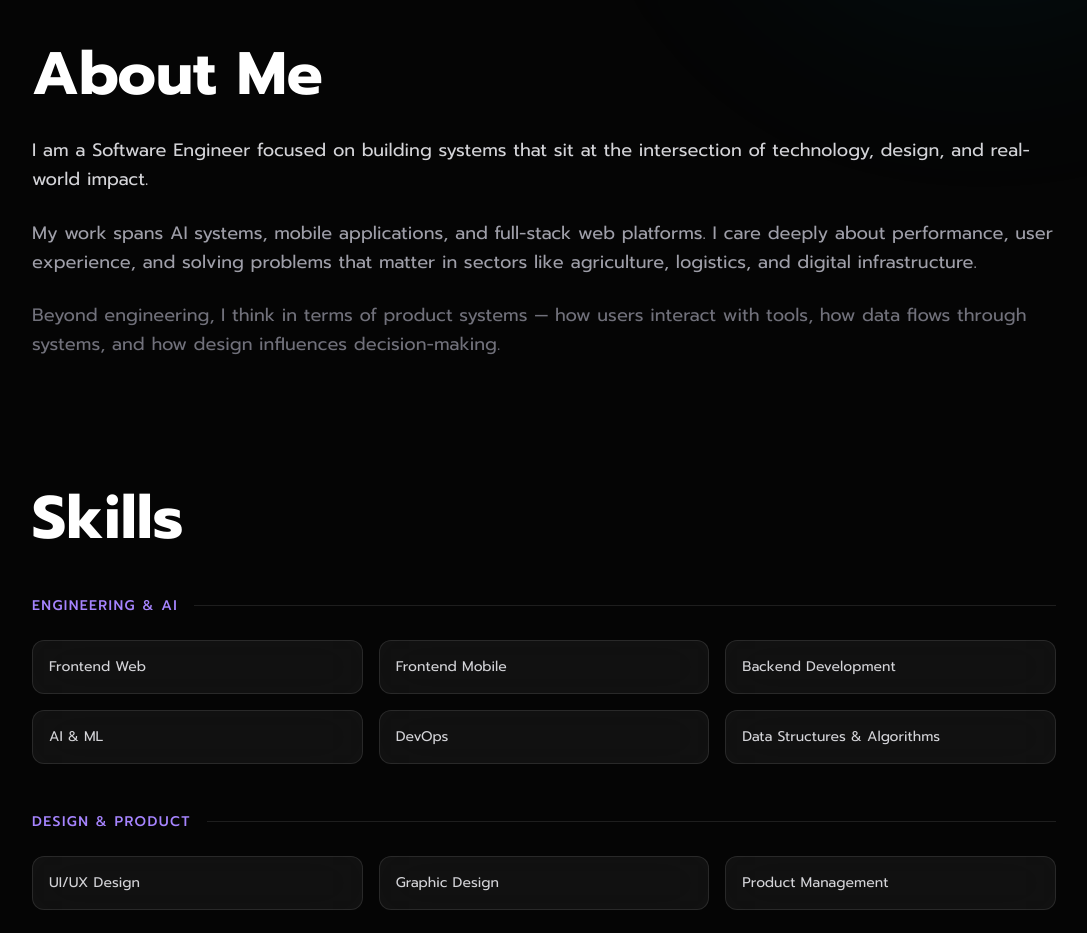
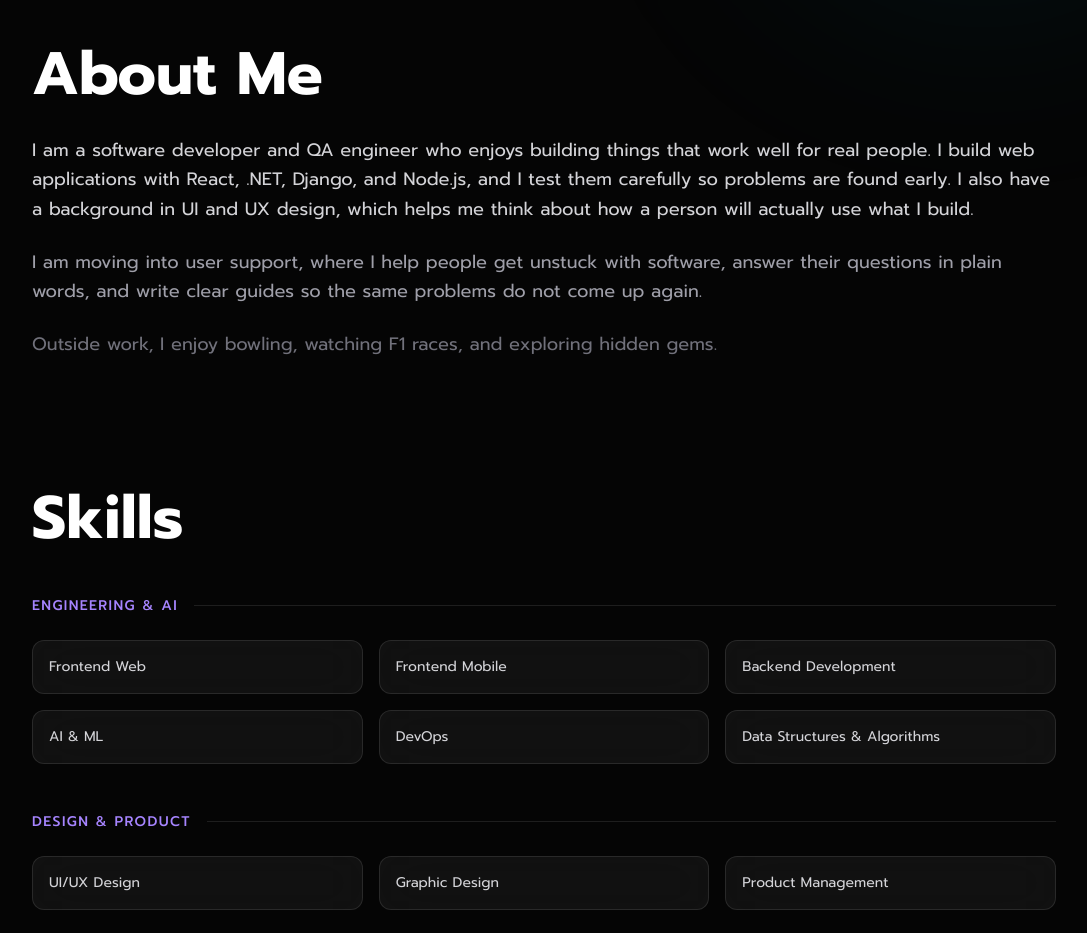
Before and after one commit to immaculatechepkirui/immaculatechepkirui_portfolio, a Next.js app: page / in a window 1280 px wide. Shown: the part 820-1753 px from the top of the page, without its empty margins (96-1183 px from the left). Built offline with nearby package versions, Linux system fonts and the light colour scheme.

Commit message:
Rewrite the About copy
Replace the abstract description with a direct, first-person account:
development and QA work, the stack used, the UI/UX background, the move
into user support, and personal interests.

```diff
--- a/app/components/sections/About.tsx
+++ b/app/components/sections/About.tsx
@@ -15,25 +15,27 @@ export default function About() {
 
         <Reveal>
           <p className="mt-8 text-lg leading-relaxed text-zinc-300">
-            I am a Software Engineer focused on building systems that sit at
-            the intersection of technology, design, and real-world impact.
+            I am a software developer and QA engineer who enjoys building
+            things that work well for real people. I build web applications
+            with React, .NET, Django, and Node.js, and I test them carefully
+            so problems are found early. I also have a background in UI and UX
+            design, which helps me think about how a person will actually use
+            what I build.
           </p>
         </Reveal>
 
         <Reveal>
           <p className="mt-6 text-lg leading-relaxed text-zinc-400">
-            My work spans AI systems, mobile applications, and full-stack web
-            platforms. I care deeply about performance, user experience, and
-            solving problems that matter in sectors like agriculture,
-            logistics, and digital infrastructure.
+            I am moving into user support, where I help people get unstuck
+            with software, answer their questions in plain words, and write
+            clear guides so the same problems do not come up again.
           </p>
         </Reveal>
 
         <Reveal>
           <p className="mt-6 text-lg leading-relaxed text-zinc-500">
-            Beyond engineering, I think in terms of product systems — how users
-            interact with tools, how data flows through systems, and how design
-            influences decision-making.
+            Outside work, I enjoy bowling, watching F1 races, and exploring
+            hidden gems.
           </p>
         </Reveal>
 
```
